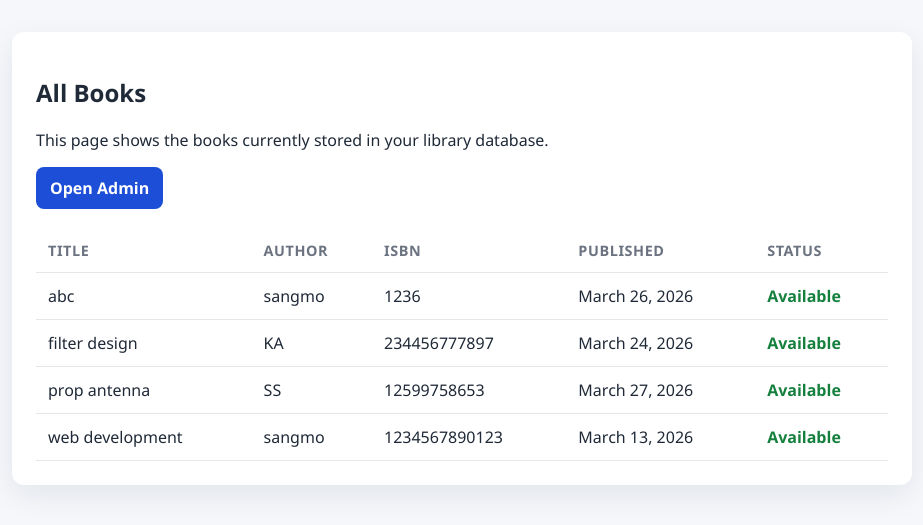
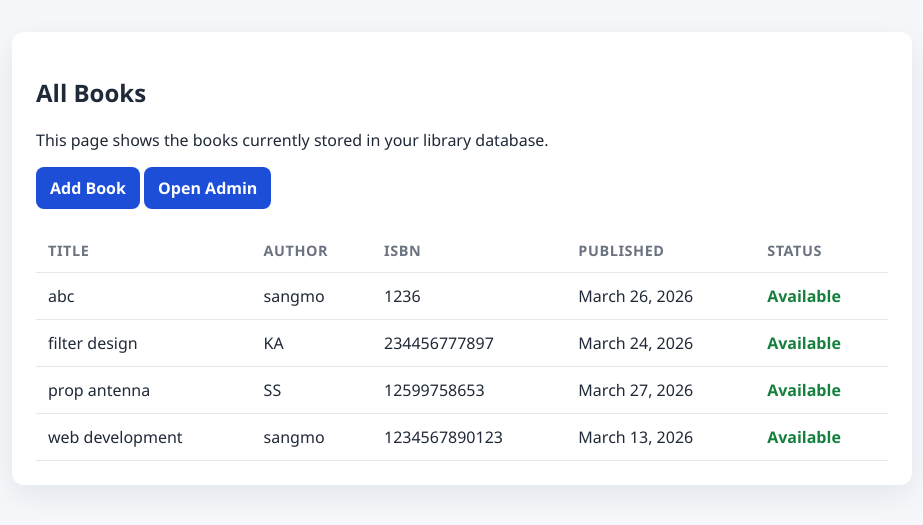
Before and after one commit to Sangmo22/library_manager, a Django app: page / in a window 1280 px wide. Shown: the part 164-689 px from the top of the page, without its empty margins (178-1101 px from the left). Run offline with Django 5.2, Linux system fonts and the light colour scheme; data comes from the database, SQL or seed files in the repository.

Commit message:
added book button in book list

```diff
--- a/books/templates/books/book_list.html
+++ b/books/templates/books/book_list.html
@@ -5,6 +5,7 @@
   <p>This page shows the books currently stored in your library database.</p>
 
   <div class="actions">
+    <a class="button" href="{% url 'books:book_create' %}">Add Book</a>
     <a class="button" href="/admin/">Open Admin</a>
   </div>
 
```
